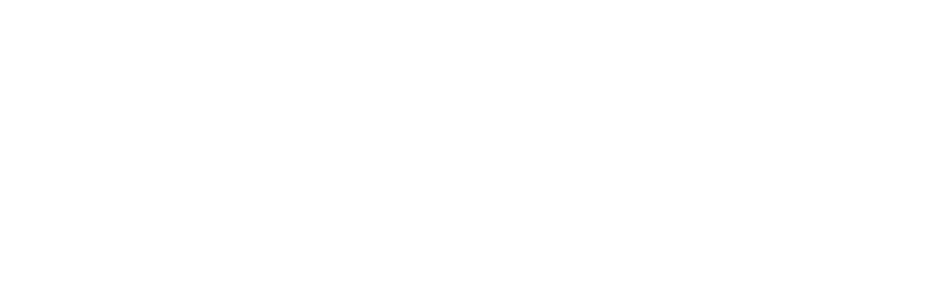
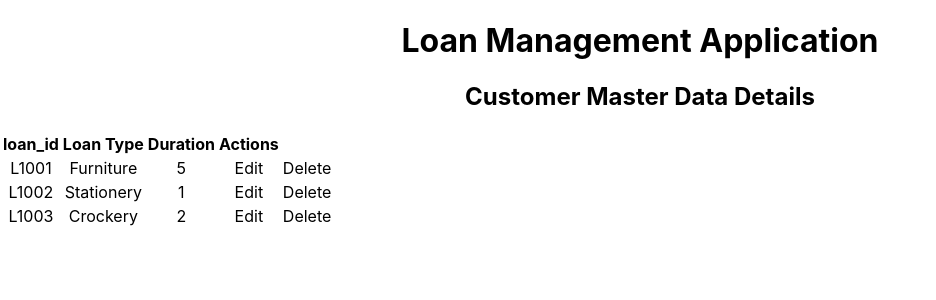
Before and after one commit to agastya2002/LMSTeam3Batch9, a React (Create React App) app in the folder Frontend/lms/: page /adminEditLoan in a window 1280 px wide. Before the commit this address had no page. Shown: the top 300 px of the page, without its empty margins (0-936 px from the left). Built offline with nearby package versions, Linux system fonts and the light colour scheme.

Commit message:
admin edit loan details

```diff
--- a/Frontend/lms/src/App.js
+++ b/Frontend/lms/src/App.js
@@ -9,6 +9,7 @@ import Profile from './Pages/Profile';
 import UserDashboard from './Pages/UserDashboard';
 import AdminDashboard from './Pages/AdminDashboard';
 import ApplyForLoan from './Pages/ApplyForLoan';
+import AdminEditLoan from './Pages/AdminEditLoan';
 
 
 function App() {
@@ -28,6 +29,8 @@ function App() {
           <Route path="/CustomerDataManagement" element={<ProtectedRoute><CustomerDataManagement/></ProtectedRoute>} />*/}
           {/* <Route path="/LoanCardManagement" element={<ProtectedRoute><LoanCardManagement/></ProtectedRoute>} />*/}
           {/*<Route path="/ItemsMasterData" element={<ProtectedRoute><ItemsMasterData/></ProtectedRoute>} /> */}
+          <Route path="/adminEditLoan" element={<AdminEditLoan/>} />
+
         </Routes>
         </BrowserRouter>
       </AuthProvider>
--- /dev/null
+++ b/Frontend/lms/src/Pages/AdminEditLoan.js
@@ -0,0 +1,61 @@
+import React from "react";
+
+export const AdminEditLoan = () => {
+    // const user = { emp_id: "E0002", designation: "Manager", department: "IT" };
+    const loanCards = [
+      {
+        loan_id: "L1001",
+        loan_type: "Furniture",
+        duration: 5
+      },
+      {
+        loan_id: "L1002",
+        loan_type: "Stationery",
+        duration: 1
+      },
+      {
+        loan_id: "L1003",
+        loan_type: "Crockery",
+        duration: 2
+      },
+    ];
+    return (
+      <div>
+        <h1>Loan Management Application</h1>
+        <h2>Customer Master Data Details</h2>
+        <div
+          style={{ width: "100%", display: "flex", justifyContent: "space-between"}}
+        >
+          {/* <span>Employee ID: {user?.emp_id}</span>
+          <span>Designation: {user?.designation}</span>
+          <span>Department: {user?.department}</span> */}
+        </div>
+        <table>
+          <thead>
+            <tr>
+              <th>loan_id</th>
+              <th>Loan Type</th>
+              <th>Duration</th>
+              <th>Actions</th>
+              <th></th>
+            </tr>
+          </thead>
+          <tbody>
+            {
+              loanCards.map((val,idx) => (
+                <tr key={`loanCard${idx}`}>
+                  <td>{val?.loan_id}</td>
+                  <td>{val?.loan_type}</td>
+                  <td>{val?.duration}</td>
+                  <td>Edit</td>
+                  <td>Delete</td>
+                </tr>
+              ))}
+          </tbody>
+        </table>
+      </div>
+    );
+};
+
+
+export default AdminEditLoan;
```
